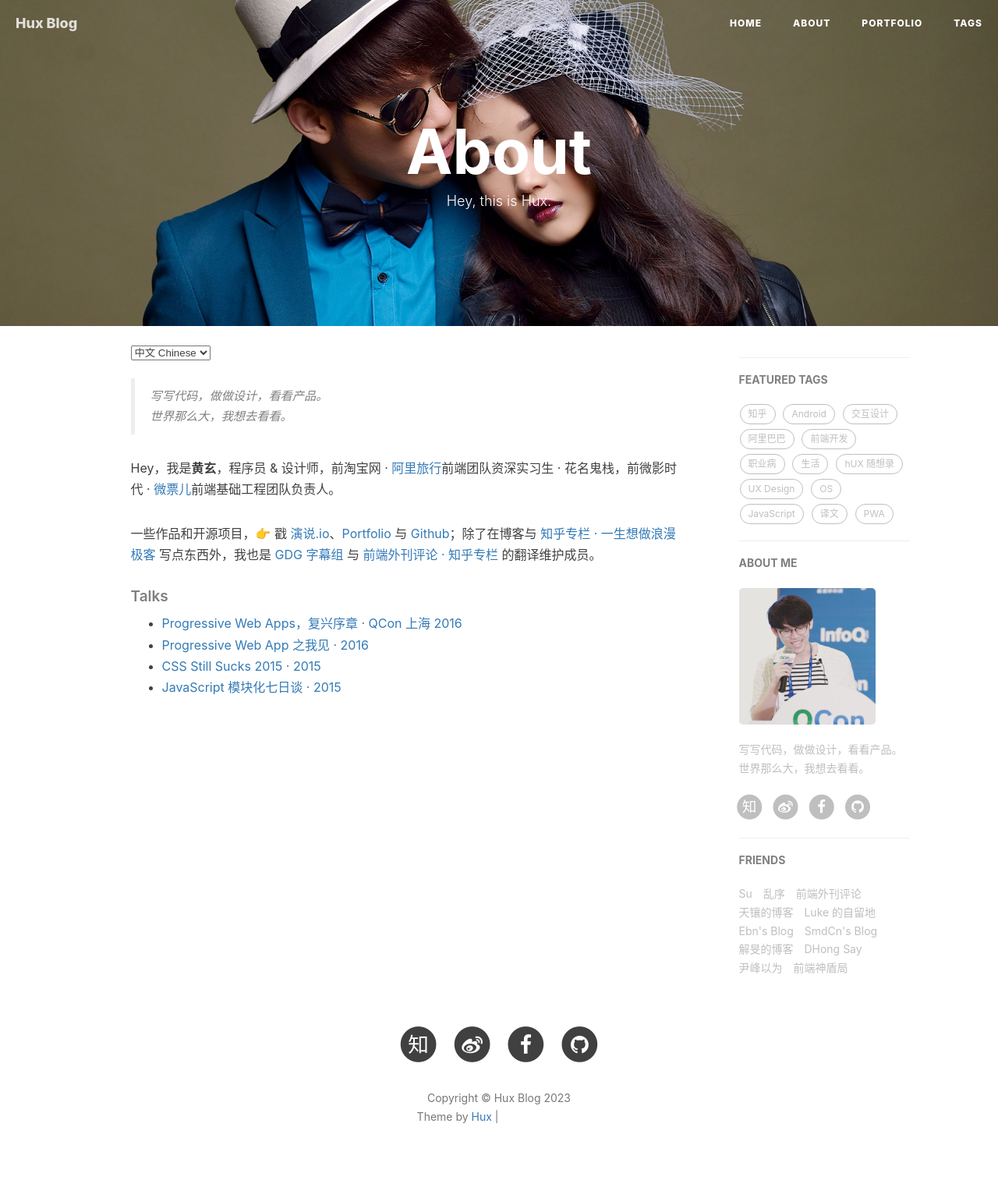
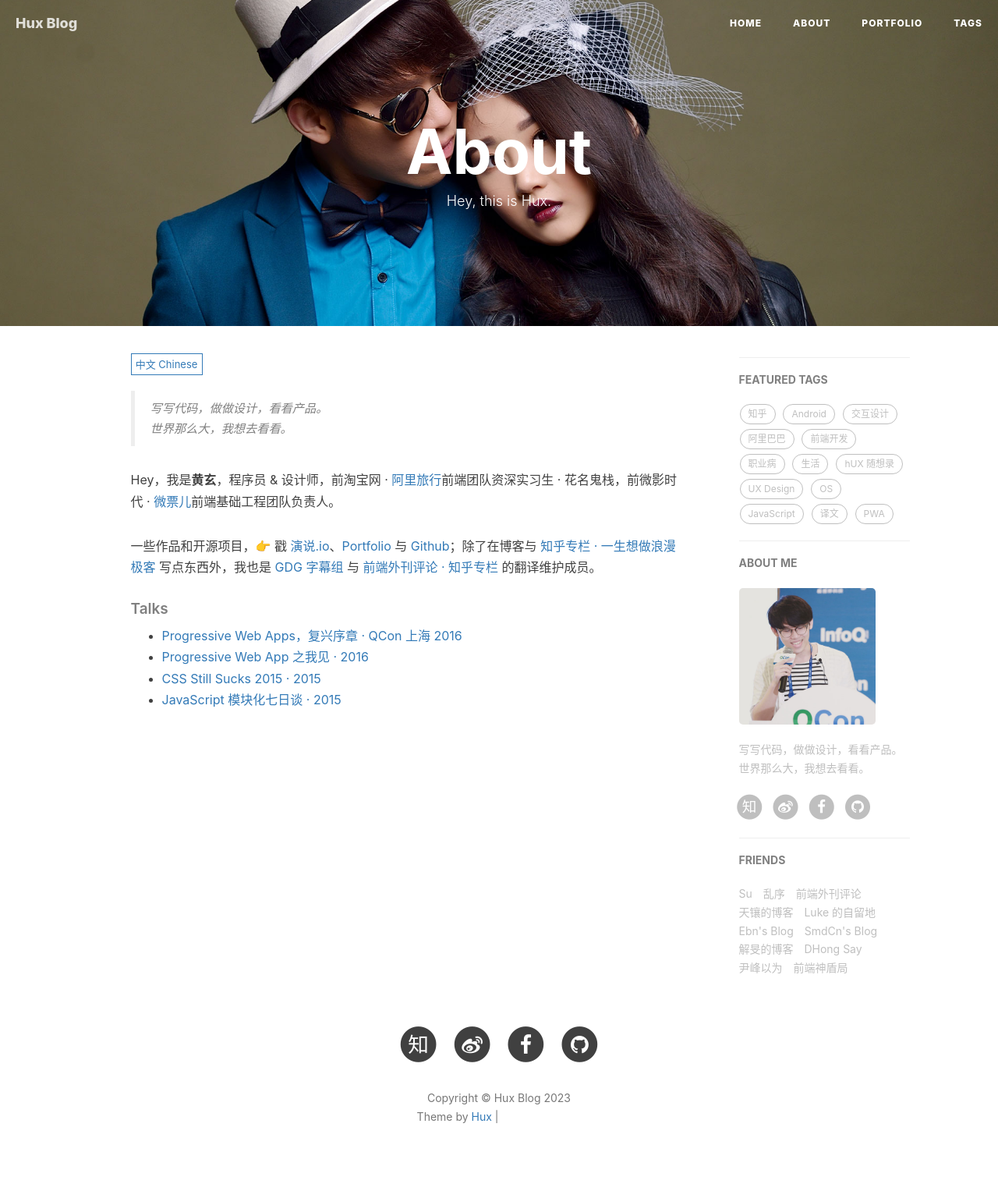
Before and after one commit to q97236143/Huxproh, a Jekyll site: the page built from about.html, in a window 1280 px wide. Shown: the whole page at 78% size. Built offline with Jekyll 4.4.1, drawn with Linux system fonts in a browser that asks for light colours; nearby versions of some CDN libraries; comment, search, counter and statistics services are not loaded; grey boxes are pictures that could not be loaded.

Commit message:
[v1.7] select style extent to all screen-size

```diff
--- a/css/hux-blog.css
+++ b/css/hux-blog.css
@@ -195,10 +195,6 @@ br + small.img-hint {
 img.shadow {
   box-shadow: rgba(0, 0, 0, 0.258824) 0px 2px 5px 0px;
 }
-select.sel-lang {
-  font: -webkit-control;
-}
-@media screen and (max-width: 768px) {
 select {
   -webkit-appearance: none;
   margin-top: 15px;
@@ -209,7 +205,7 @@ select.sel-lang {
 }
 select.sel-lang {
   min-height: 28px;
-  }
+  font-size: 13px;
 }
 .table th,
 .table td {
```
Also changed, not shown: less/hux-blog.less (+2 -5 lines), css/hux-blog.min.css. Lines whose indentation alone changed are shown as unchanged.
